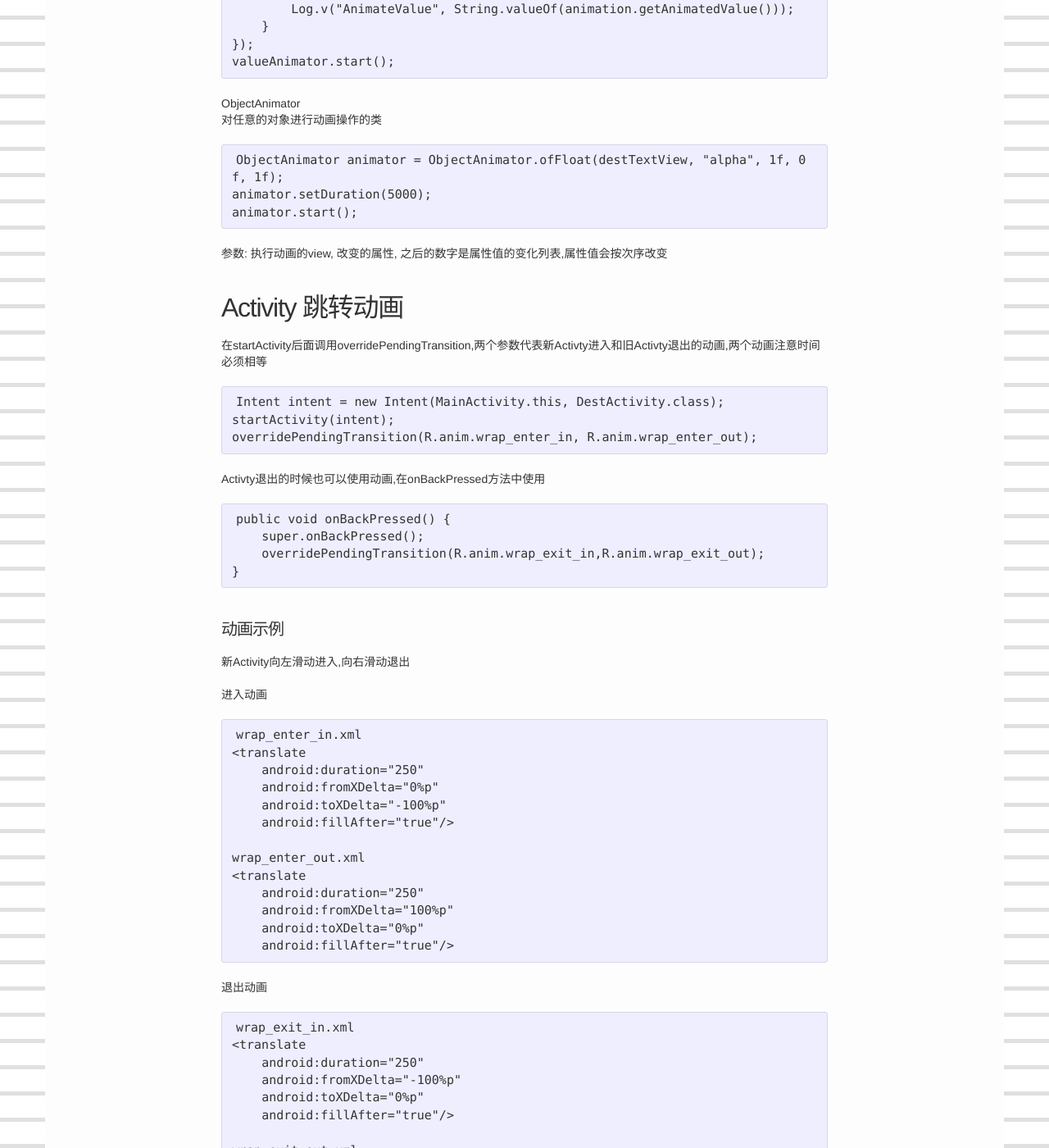
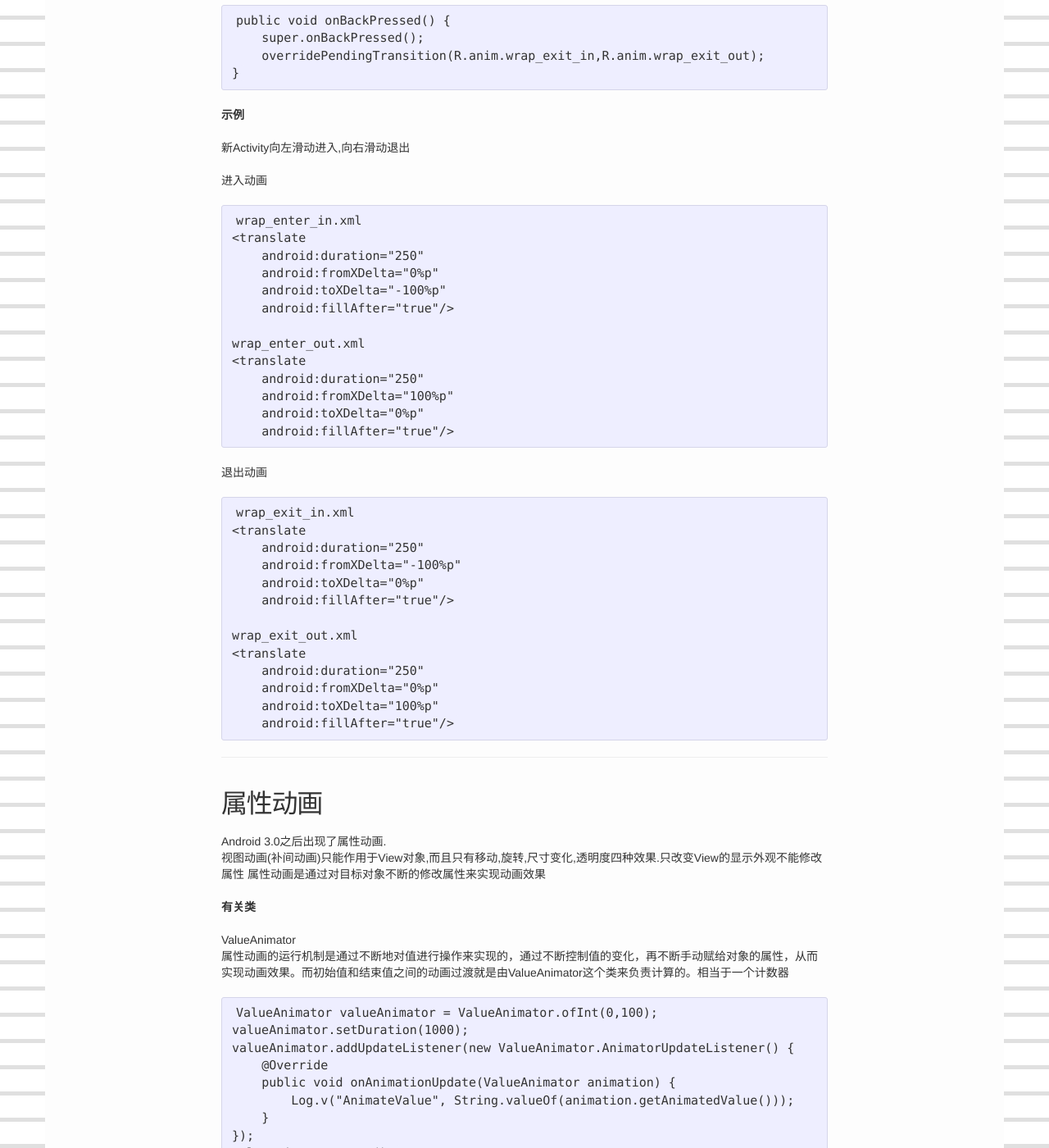
Before and after one commit to viator42/viator42.github.io, a Jekyll site: the page built from _posts/2016-6-29-android-animation.markdown, in a window 1280 px wide and 1400 px high, scrolled down 3060 px. Shown: the whole window at 82% size. Built offline with Jekyll 4.4.1, drawn with Linux system fonts in a browser that asks for light colours; some of the changed lines change nothing that is shown; some of the changed text lies outside the part shown.

Commit message:
update post

```diff
--- a/_posts/2016-6-29-android-animation.markdown
+++ b/_posts/2016-6-29-android-animation.markdown
@@ -5,8 +5,13 @@
 categories: android
 ---
 
+Android动画分为View动画,帧动画和视图动画
+
+---------
+
 ## 视图动画
-视图动画有两种定义方法,一种是xml定义,另一种是通过代码生成
+View动画只支持平移,缩放,旋转,透明度的变换效果,通过状态的渐变来产生动画效果.
+View动画有两种定义方法,一种是xml定义,另一种是通过代码生成
 
 ### xml定义
 在res/anim下创建动画定义的xml文件,格式如下
@@ -92,39 +97,9 @@
     alphaAnimation.setDuration(200);
     v.startAnimation(alphaAnimation);
 
-## 属性动画
+__View动画可以在ViewGroup中控制子元素的出场效果,或者Activity之间的切换效果__
 
-Android 3.0之后出现了属性动画.
-视图动画(补间动画)只能作用于View对象,而且只有移动,旋转,尺寸变化,透明度四种效果.只改变View的显示外观不能修改属性
-属性动画是通过对目标对象不断的修改属性来实现动画效果
-
-__有关类__
-
-ValueAnimator
-属性动画的运行机制是通过不断地对值进行操作来实现的，而初始值和结束值之间的动画过渡就是由ValueAnimator这个类来负责计算的。相当于一个计数器
-
-    ValueAnimator valueAnimator = ValueAnimator.ofInt(0,100);
-    valueAnimator.setDuration(1000);
-    valueAnimator.addUpdateListener(new ValueAnimator.AnimatorUpdateListener() {
-        @Override
-        public void onAnimationUpdate(ValueAnimator animation) {
-            Log.v("AnimateValue", String.valueOf(animation.getAnimatedValue()));
-        }
-    });
-    valueAnimator.start();
-
-ObjectAnimator
-对任意的对象进行动画操作的类
-
-    ObjectAnimator animator = ObjectAnimator.ofFloat(destTextView, "alpha", 1f, 0f, 1f);
-    animator.setDuration(5000);
-    animator.start();
-
-参数: 执行动画的view, 改变的属性, 之后的数字是属性值的变化列表,属性值会按次序改变
-
-
-
-## Activity 跳转动画
+#### Activity跳转的动画效果
 
 在startActivity后面调用overridePendingTransition,两个参数代表新Activty进入和旧Activty退出的动画,两个动画注意时间必须相等
 
@@ -139,7 +114,7 @@
         overridePendingTransition(R.anim.wrap_exit_in,R.anim.wrap_exit_out);
     }
 
-#### 动画示例
+__示例__
 
 新Activity向左滑动进入,向右滑动退出
 
@@ -174,6 +149,42 @@
         android:fromXDelta="0%p"
         android:toXDelta="100%p"
         android:fillAfter="true"/>
+
+--------
+
+## 属性动画
+
+Android 3.0之后出现了属性动画.
+视图动画(补间动画)只能作用于View对象,而且只有移动,旋转,尺寸变化,透明度四种效果.只改变View的显示外观不能修改属性
+属性动画是通过对目标对象不断的修改属性来实现动画效果
+
+__有关类__
+
+ValueAnimator
+属性动画的运行机制是通过不断地对值进行操作来实现的，通过不断控制值的变化，再不断手动赋给对象的属性，从而实现动画效果。而初始值和结束值之间的动画过渡就是由ValueAnimator这个类来负责计算的。相当于一个计数器
+
+    ValueAnimator valueAnimator = ValueAnimator.ofInt(0,100);
+    valueAnimator.setDuration(1000);
+    valueAnimator.addUpdateListener(new ValueAnimator.AnimatorUpdateListener() {
+        @Override
+        public void onAnimationUpdate(ValueAnimator animation) {
+            Log.v("AnimateValue", String.valueOf(animation.getAnimatedValue()));
+        }
+    });
+    valueAnimator.start();
+
+ObjectAnimator
+对任意的对象进行动画操作的类
+
+    ObjectAnimator animator = ObjectAnimator.ofFloat(destTextView, "alpha", 1f, 0f, 1f);
+    animator.setDuration(5000);
+    animator.start();
+
+参数: 执行动画的view, 改变的属性, 之后的数字是属性值的变化列表,属性值会按次序改变
+
+ValueAnimator类
+属性动画机制中 最核心的一个类
+实现动画的原理：通过不断控制 值 的变化，再不断 手动 赋给对象的属性，从而实现动画效果。
 
 ### 多重动画
 
```
